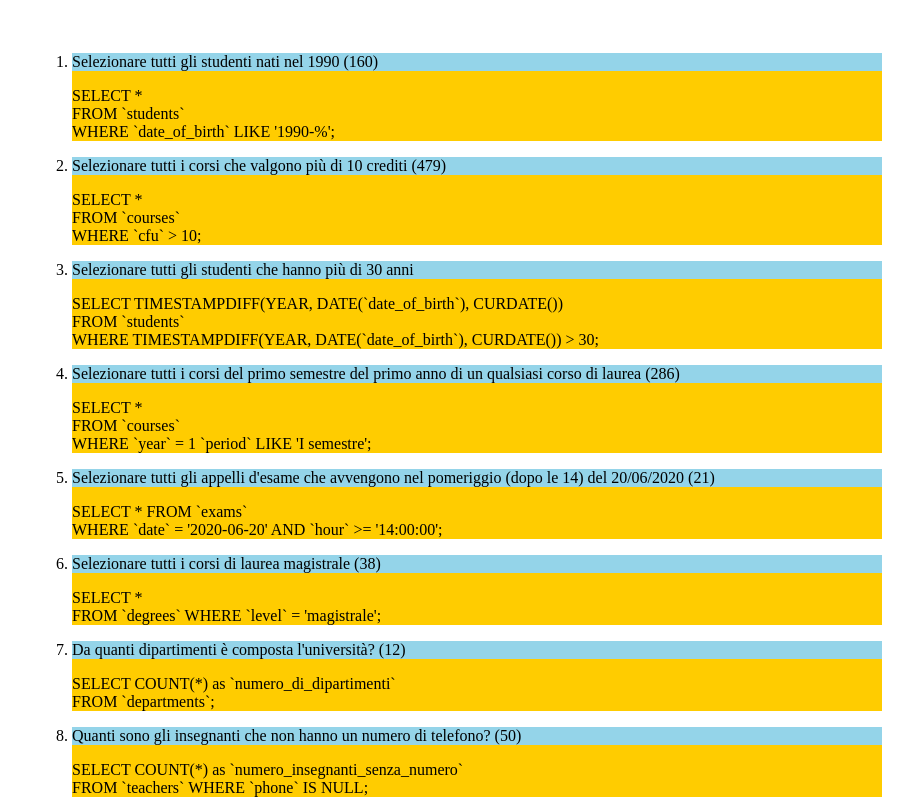
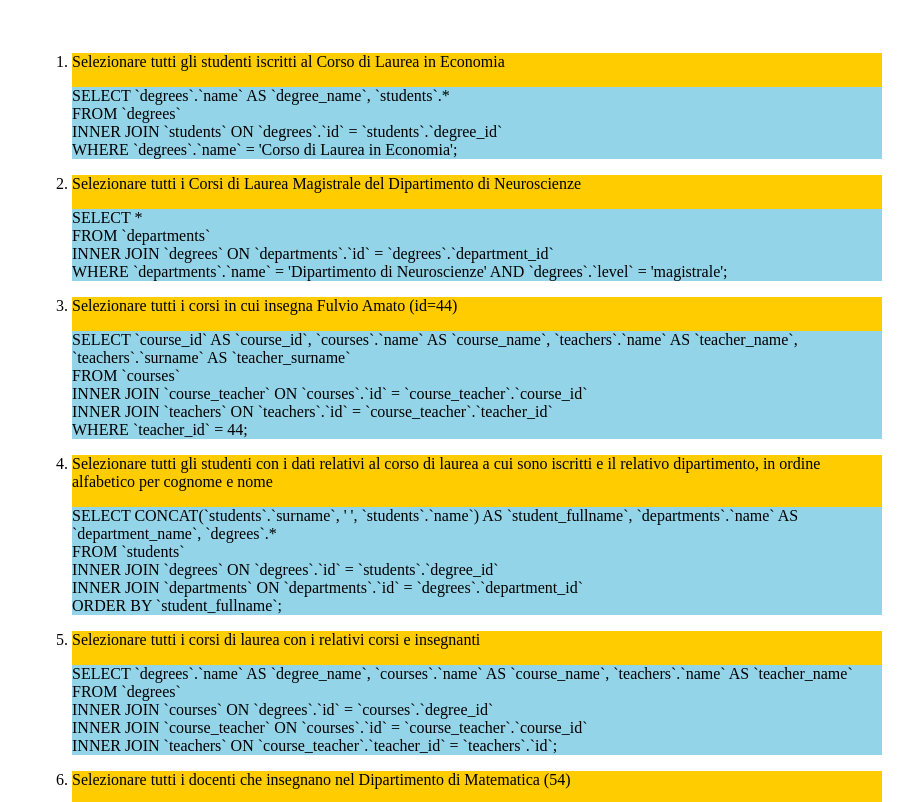
Before and after one commit to igorliotta/db-university, a plain HTML site: page index.html in a window 1280 px wide. Shown: the part 131-933 px from the top of the page, without its empty margins (183-1096 px from the left). Drawn offline with Linux system fonts and the light colour scheme.

Commit message:
Added: query with JOIN

```diff
--- a/index.html
+++ b/index.html
@@ -11,6 +11,7 @@
       <h1>DB QUERY - UNIVERSITY</h1>
     </header>
     <main>
+      <!-- <section>
         <ol>
             <li class="answer-list">
               <p class="request-list">
@@ -87,6 +88,99 @@
               FROM `teachers` WHERE `phone` IS NULL;
             </li>
         </ol>
+     </section> -->
+      <section>
+        <ol>
+          <li class="answer-list">
+            <p>
+              Selezionare tutti gli studenti iscritti al Corso di Laurea in
+              Economia
+            </p>
+            <p class="request-list">
+              SELECT `degrees`.`name` AS `degree_name`, `students`.*
+              <br />
+              FROM `degrees`
+              <br />
+              INNER JOIN `students` ON `degrees`.`id` = `students`.`degree_id`
+              <br />
+              WHERE `degrees`.`name` = 'Corso di Laurea in Economia';
+            </p>
+          </li>
+          <li class="answer-list">
+            <p>
+              Selezionare tutti i Corsi di Laurea Magistrale del Dipartimento di
+              Neuroscienze
+            </p>
+            <p class="request-list">
+              SELECT *
+              <br />
+              FROM `departments`
+              <br />
+              INNER JOIN `degrees` ON `departments`.`id` =
+              `degrees`.`department_id`
+              <br />
+              WHERE `departments`.`name` = 'Dipartimento di Neuroscienze' AND
+              `degrees`.`level` = 'magistrale';
+            </p>
+          </li>
+          <li class="answer-list">
+            <p>Selezionare tutti i corsi in cui insegna Fulvio Amato (id=44)</p>
+            <p class="request-list">SELECT `course_id` AS `course_id`, `courses`.`name` AS `course_name`, `teachers`.`name` AS `teacher_name`, `teachers`.`surname` AS `teacher_surname`
+                <br>
+                FROM `courses`
+                <br>
+                INNER JOIN `course_teacher` ON `courses`.`id` = `course_teacher`.`course_id`
+                <br>
+                INNER JOIN `teachers` ON `teachers`.`id` = `course_teacher`.`teacher_id`
+                <br>
+                WHERE `teacher_id` = 44;</p>
+          </li>
+          <li class="answer-list">
+            <p>Selezionare tutti gli studenti con i dati relativi al corso di laurea a cui
+                sono iscritti e il relativo dipartimento, in ordine alfabetico per cognome e
+                nome
+            </p>
+            <p class="request-list">SELECT CONCAT(`students`.`surname`, ' ', `students`.`name`) AS `student_fullname`, `departments`.`name` AS `department_name`, `degrees`.*
+                <br>
+                FROM `students`
+                <br>
+                INNER JOIN `degrees` ON `degrees`.`id` = `students`.`degree_id`
+                <br>
+                INNER JOIN `departments` ON `departments`.`id` = `degrees`.`department_id`
+                <br>
+                ORDER BY `student_fullname`;</p>
+          </li>
+          <li class="answer-list">
+            <p>Selezionare tutti i corsi di laurea con i relativi corsi e insegnanti</p>
+            <p class="request-list">SELECT `degrees`.`name` AS `degree_name`, `courses`.`name` AS `course_name`, `teachers`.`name` AS `teacher_name`
+                <br>
+                FROM `degrees`
+                <br>
+                INNER JOIN `courses` ON `degrees`.`id` = `courses`.`degree_id`
+                <br>
+                INNER JOIN `course_teacher` ON `courses`.`id` = `course_teacher`.`course_id`
+                <br>
+                INNER JOIN `teachers` ON `course_teacher`.`teacher_id` = `teachers`.`id`;
+            </p>
+          </li>
+          <li class="answer-list">
+            <p> Selezionare tutti i docenti che insegnano nel Dipartimento di Matematica (54)</p>
+            <p class="request-list">SELECT `departments`.`id` AS `department_id`, `departments`.`name` AS `department_name`, `teachers`.`id` AS `teacher_id`, CONCAT(`teachers`.`surname`, ' ', `teachers`.`name`) AS `teacher_fullname`
+                <br>
+                FROM `teachers`
+                <br>
+                INNER JOIN `course_teacher` ON `teachers`.`id` = `course_teacher`.`teacher_id`
+                <br>
+                INNER JOIN `courses` ON `courses`.`id` = `course_teacher`.`course_id`
+                <br>
+                INNER JOIN `degrees` ON `degrees`.`id` = `courses`.`degree_id`
+                <br>
+                INNER JOIN `departments` ON `departments`.`id` = `degrees`.`department_id`
+                <br>
+                WHERE `departments`.`name` = 'Dipartimento di Matematica';</p>
+          </li>
+        </ol>
+      </section>
     </main>
   </body>
 </html>
```
Also changed, not shown: 1 other file. Lines whose indentation alone changed are shown as unchanged.
